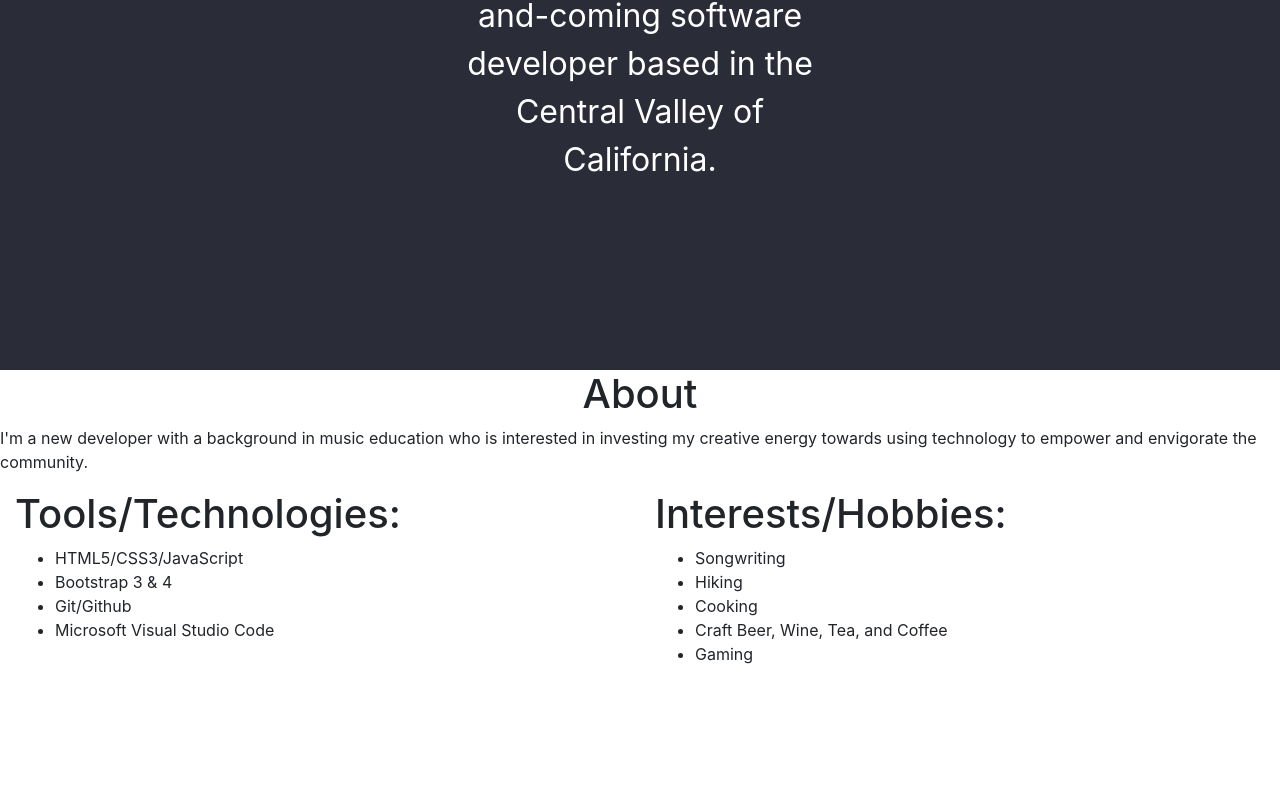
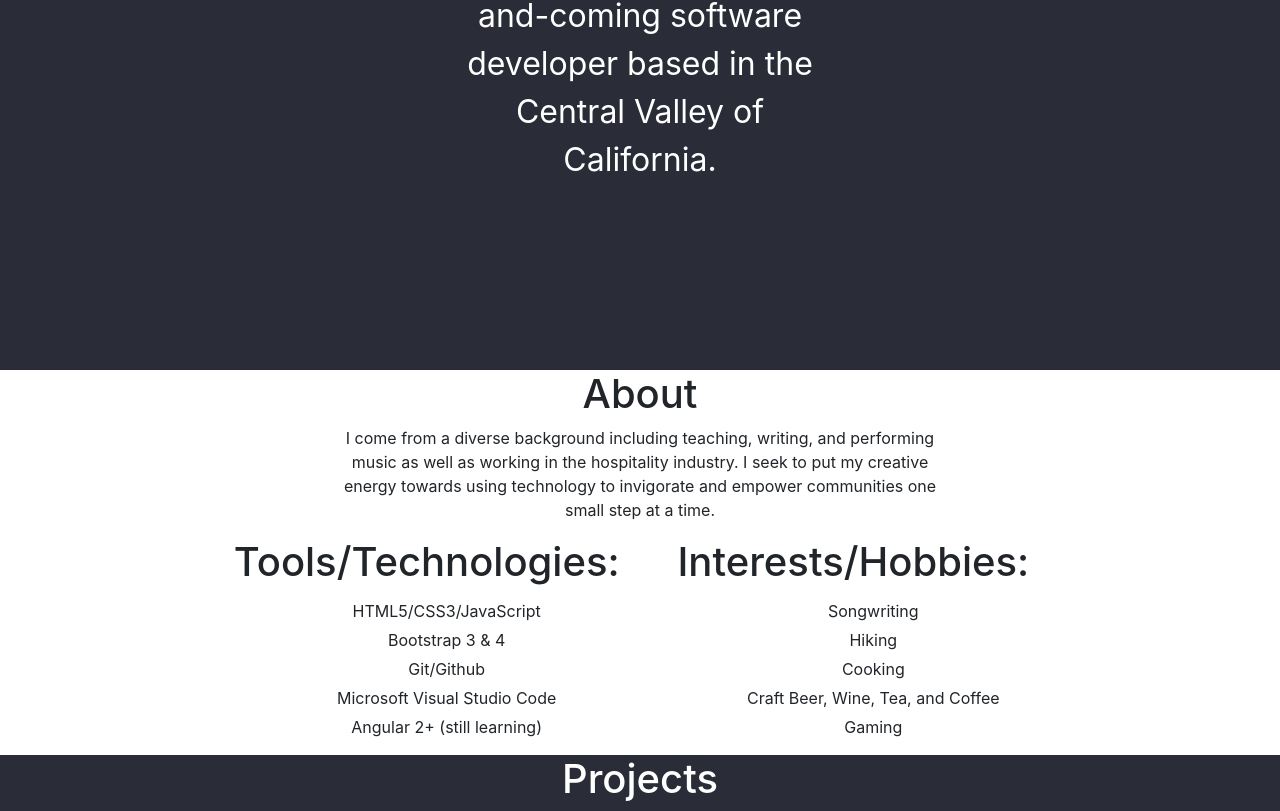
Before and after one commit to jwheel95/wheelock-portfolio, a plain HTML site: page index.html in a window 1280 px wide. Shown: the part 530-1341 px from the top of the page. Before the commit the page ends 1212 px from the top, so only its background shows below. Drawn offline with Linux system fonts and the light colour scheme.

Commit message:
structural layout, organized css

```diff
--- a/css/styles.css
+++ b/css/styles.css
@@ -1,3 +1,16 @@
+/* General Rules */
+
+p {
+    text-align: center;
+}
+
+li {
+    list-style-type: none;
+    padding-top: 5px;
+}
+
+/* Home Section */
+
 #home {
     background-color: #2a2c37;
     height: 900px;
@@ -11,10 +24,22 @@
 #intro {
     color: white;
     font-size: 2rem;
-    text-align: center;
     padding-top: 55px;
 }
 
 #hi, #name {
     color: #34b6ff;
 }
+
+/* About Section */
+
+#hobbies, #tech {
+    text-align: center;
+}
+
+/* Project Section */
+
+#projects {
+    background-color: #2a2c37;
+    color: white;
+}
--- a/index.html
+++ b/index.html
@@ -26,20 +26,21 @@
             <div class="d-flex justify-content-center row">
                 <h1>About</h1>
             </div>
-            <div class="d-flex justify-content-center row">
-                <p>I'm a new developer with a background in music education who is interested in investing my creative energy towards using technology to empower and envigorate the community.</p>
+            <div class="d-flex justify-content-center row col-md-6 offset-md-3">
+                <p>I come from a diverse background including teaching, writing, and performing music as well as working in the hospitality industry. I seek to put my creative energy towards using technology to invigorate and empower communities one small step at a time.</p>
             </div>
             <div class="row">
-                <div id="tech" class="col-md-6">
+                <div id="tech" class="col-md-4 offset-md-2">
                     <h1>Tools/Technologies:</h1>
                     <ul>
                         <li>HTML5/CSS3/JavaScript</li>
                         <li>Bootstrap 3 & 4</li>
                         <li>Git/Github</li>
                         <li>Microsoft Visual Studio Code</li>
+                        <li>Angular 2+ (still learning)</li>
                     </ul>
                 </div>
-                <div id="hobbies" class="col-md-6">
+                <div id="hobbies" class="col-md-4">
                     <h1>Interests/Hobbies:</h1>
                     <ul>
                         <li>Songwriting</li>
@@ -53,6 +54,11 @@
         </div>
     </div>
     <div id="projects">
+        <div class="container-fluid">
+            <div class="d-flex justify-content-center row">
+                <h1>Projects</h1>
+            </div>
+        </div>
     </div>
 
 <!----------JavaScript ----------->
```
